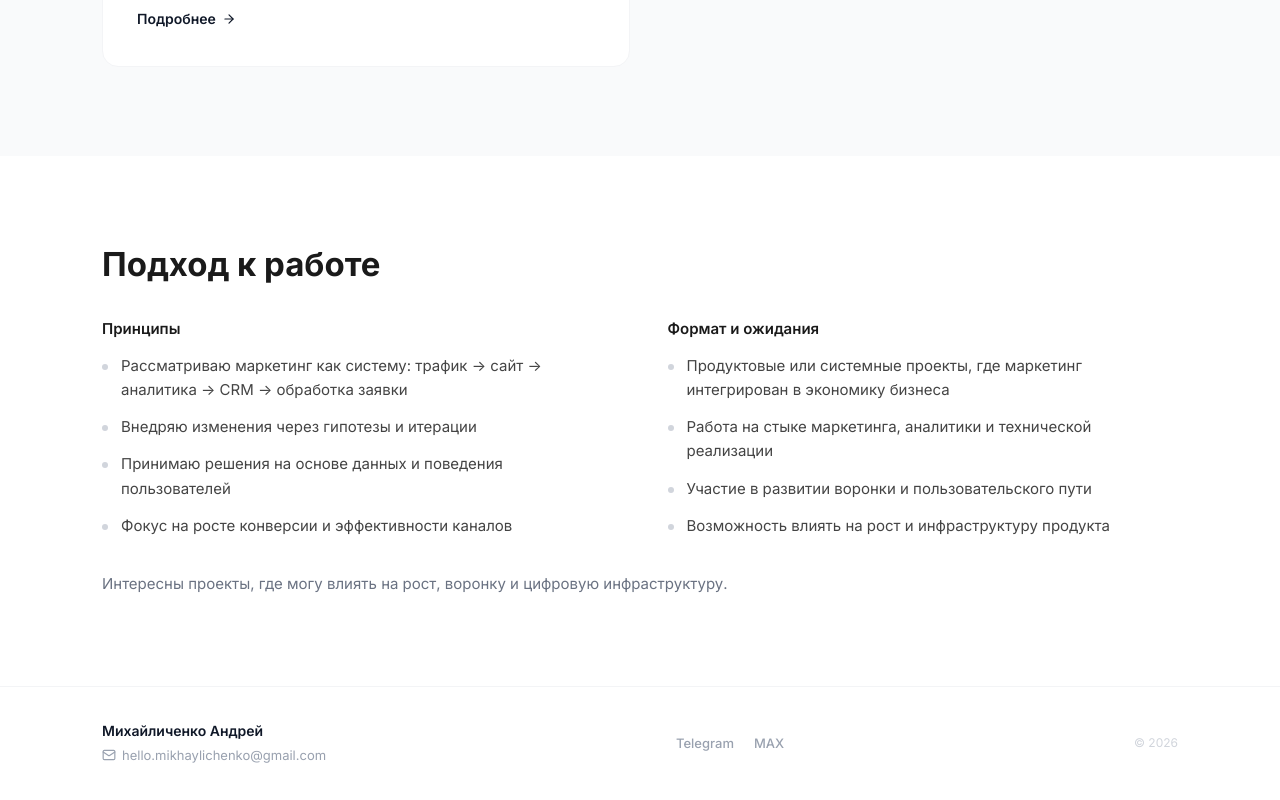
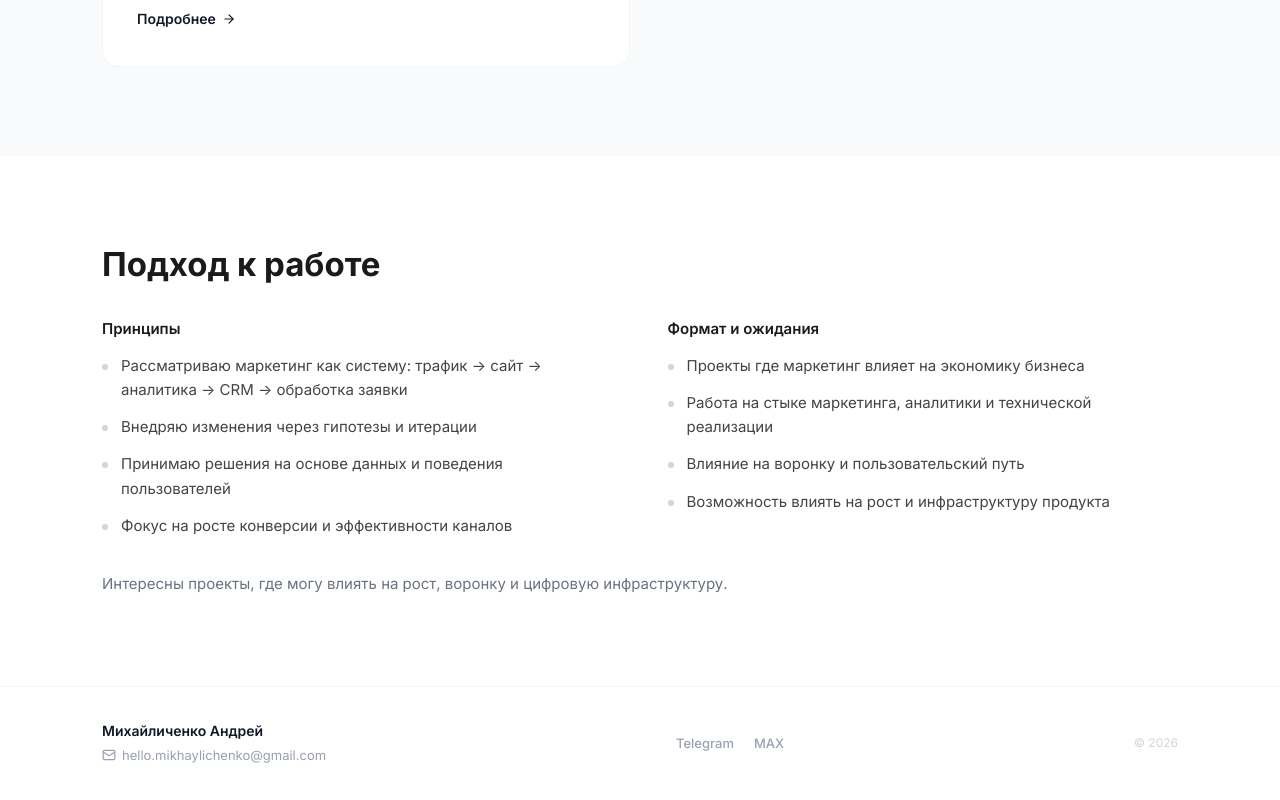
Before and after one commit to steinwayjson/cv, a React (Vite) app: page / in a window 1280 px wide. Shown: the part 3568-4368 px from the top of the page. Built offline with nearby package versions, Linux system fonts and the light colour scheme.

Commit message:
fixed info - expectation block

```diff
--- a/src/data/portfolioData.ts
+++ b/src/data/portfolioData.ts
@@ -205,12 +205,12 @@ export const personalInfo: PersonalInfo = {
       "Фокус на росте конверсии и эффективности каналов",
     ],
     expectations: [
-      "Продуктовые или системные проекты, где маркетинг интегрирован в экономику бизнеса",
+      "Проекты где маркетинг влияет на экономику бизнеса",
       "Работа на стыке маркетинга, аналитики и технической реализации",
-      "Участие в развитии воронки и пользовательского пути",
+      "Влияние на воронку и пользовательский путь",
       "Возможность влиять на рост и инфраструктуру продукта",
     ],
-    summary: "Интересны проекты с возможностью работать с гипотезами и влиять на развитие воронки и показателей привлечения.",
+    summary: "Интересно строить системы которые генерируют выручку.",
   },
   experience: [
     {
```
